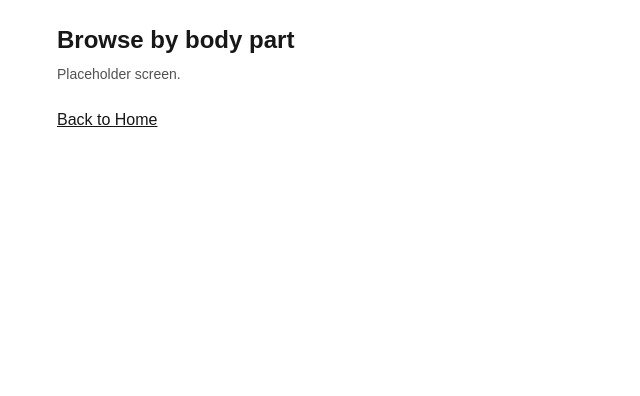
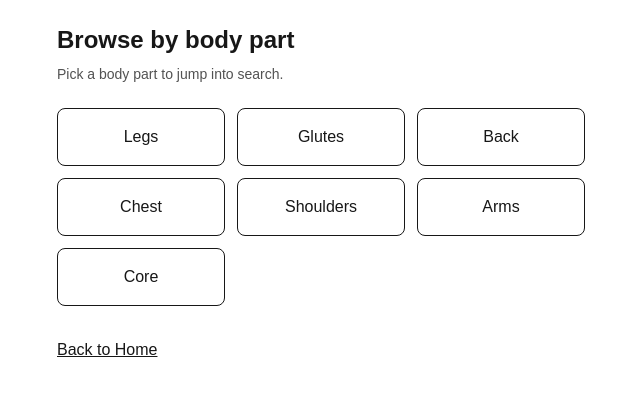
Before and after one commit to Loucahontas/gym-form-guide, a Next.js app in the folder gym-form-guide/: page /browse/body in a window 1280 px wide. Shown: the top 396 px of the page, without its empty margins (319-959 px from the left). Built offline with nearby package versions, Linux system fonts and the light colour scheme.

Commit message:
feat: add body-part browse links

```diff
--- a/gym-form-guide/app/browse/body/page.tsx
+++ b/gym-form-guide/app/browse/body/page.tsx
@@ -1,12 +1,29 @@
 import Link from "next/link";
+
+const bodyParts = ["legs", "glutes", "back", "chest", "shoulders", "arms", "core"];
 
 export default function BrowseBodyPage() {
   return (
     <main className="mx-auto max-w-xl p-6">
       <h1 className="text-2xl font-semibold">Browse by body part</h1>
-      <p className="mt-2 text-sm text-neutral-600">Placeholder screen.</p>
+      <p className="mt-2 text-sm text-neutral-600">
+        Pick a body part to jump into search.
+      </p>
 
-      <div className="mt-6">
+      <ul className="mt-6 grid grid-cols-2 gap-3 sm:grid-cols-3">
+        {bodyParts.map((b) => (
+          <li key={b}>
+            <Link
+              className="block rounded-lg border p-4 text-center capitalize hover:bg-neutral-50"
+              href={`/search?q=${encodeURIComponent(b)}`}
+            >
+              {b}
+            </Link>
+          </li>
+        ))}
+      </ul>
+
+      <div className="mt-8">
         <Link className="underline" href="/">
           Back to Home
         </Link>
```
